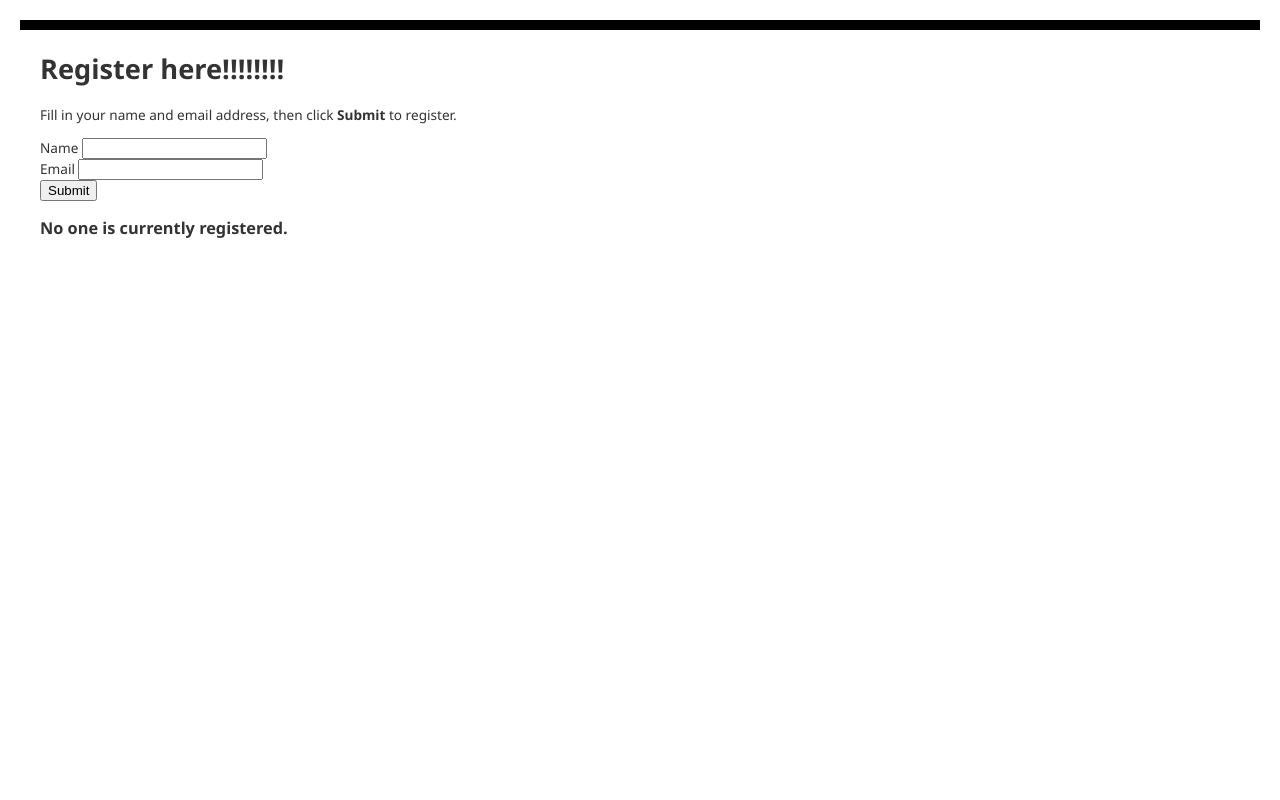
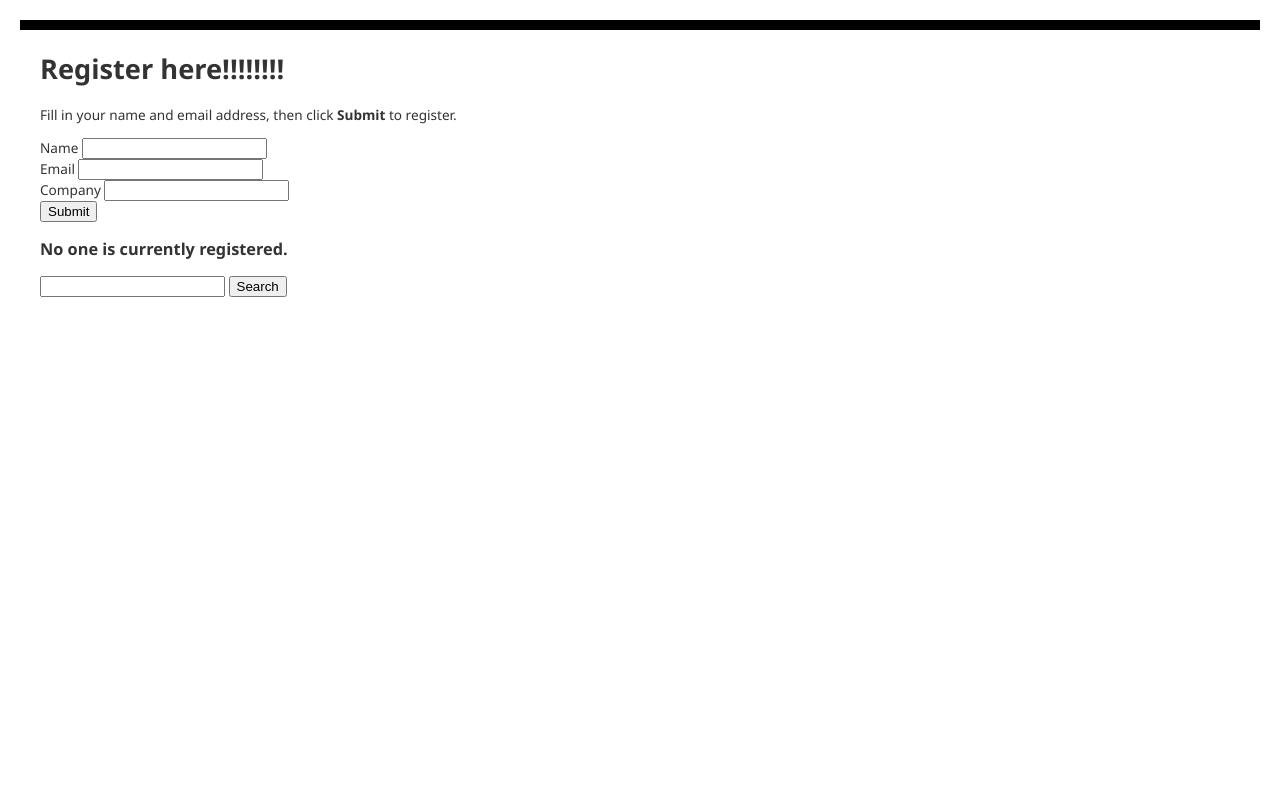
Before and after one commit to ammanvedi/DatabaseWebsite, a PHP site: page /registration/ in a window 1280 px wide. Run offline with PHP 8.4, Linux system fonts and the light colour scheme; data that the repository does not hold is empty.

Commit message:
added search functionality and added display of extra database row 'company', externalised style sheet in /registration

```diff
--- a/registration/index.php
+++ b/registration/index.php
@@ -2,19 +2,7 @@
 <head>
 <link rel="stylesheet" type="text/css" href="style.css">
 <Title>Registration Form</Title>
-<style type="text/css">
-    body { background-color: #fff; border-top: solid 10px #000;
-        color: #333; font-size: .85em; margin: 20; padding: 20;
-        font-family: "Segoe UI", Verdana, Helvetica, Sans-Serif;
-    }
-    h1, h2, h3,{ color: #000; margin-bottom: 0; padding-bottom: 0; }
-    h1 { font-size: 2em; }
-    h2 { font-size: 1.75em; }
-    h3 { font-size: 1.2em; }
-    table { margin-top: 0.75em; }
-    th { font-size: 1.2em; text-align: left; border: none; padding-left: 0; }
-    td { padding: 0.25em 2em 0.25em 0em; border: 0 none; }
-</style>
+
 </head>
 <body>
 <h1>Register here!!!!!!!!</h1>
@@ -22,6 +10,7 @@
 <form method="post" action="index.php" enctype="multipart/form-data" >
       Name  <input type="text" name="name" id="name"/></br>
       Email <input type="text" name="email" id="email"/></br>
+      Company <input type="text" name="company" id="company"/></br>
       <input type="submit" name="submit" value="Submit" />
 </form>
 <?php
@@ -46,13 +35,15 @@
         $name = $_POST['name'];
         $email = $_POST['email'];
         $date = date("Y-m-d");
+        $company = $_POST['company'];
         // Insert data
-        $sql_insert = "INSERT INTO registration_tbl (name, email, date)
-                   VALUES (?,?,?)";
+        $sql_insert = "INSERT INTO registration_tbl (name, email, date, company)
+                   VALUES (?,?,?,?)";
         $stmt = $conn->prepare($sql_insert);
         $stmt->bindValue(1, $name);
         $stmt->bindValue(2, $email);
         $stmt->bindValue(3, $date);
+        $stmt->bindValue(4, $company);
         $stmt->execute();
     }
     catch(Exception $e) {
@@ -69,16 +60,26 @@
         echo "<table>";
         echo "<tr><th>Name</th>";
         echo "<th>Email</th>";
-        echo "<th>Date</th></tr>";
+        echo "<th>Date</th>";
+        echo "<th>Company</th></tr>";
         foreach($registrants as $registrant) {
             echo "<tr><td>".$registrant['name']."</td>";
             echo "<td>".$registrant['email']."</td>";
-            echo "<td>".$registrant['date']."</td></tr>";
+            echo "<td>".$registrant['date']."</td>";
+            echo "<td>".$registrant['company']."</td></tr>";
         }
         echo "</table>";
     } else {
         echo "<h3>No one is currently registered.</h3>";
     }
 ?>
+
+
+<form class="searchform" action="search.php" method="GET">
+        <input type="text" name="query" />
+        <input type="submit" value="Search" />
+    </form>
+
+
 </body>
 </html>
```
Also changed, not shown: registration/search.php (added, +57 -0 lines), 1 other file.
